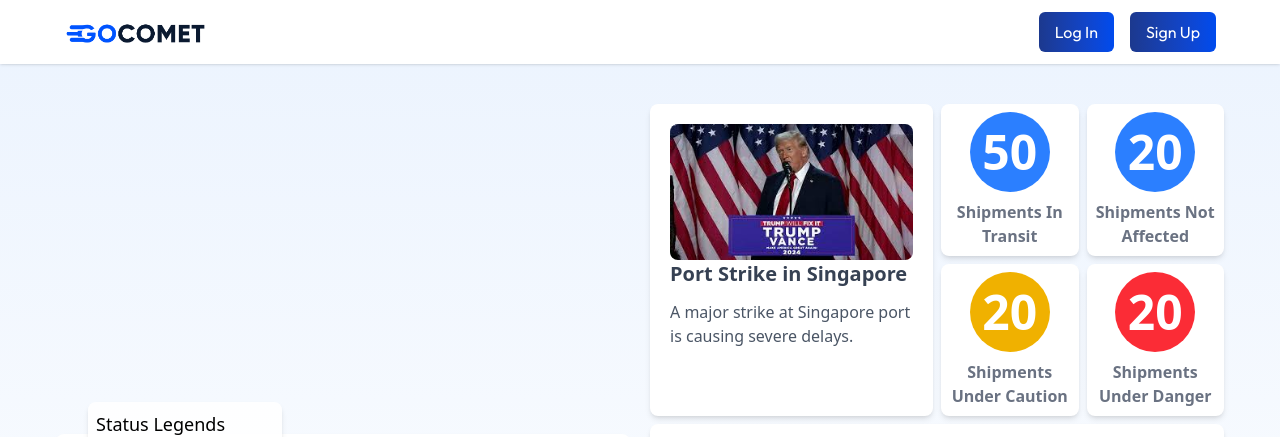
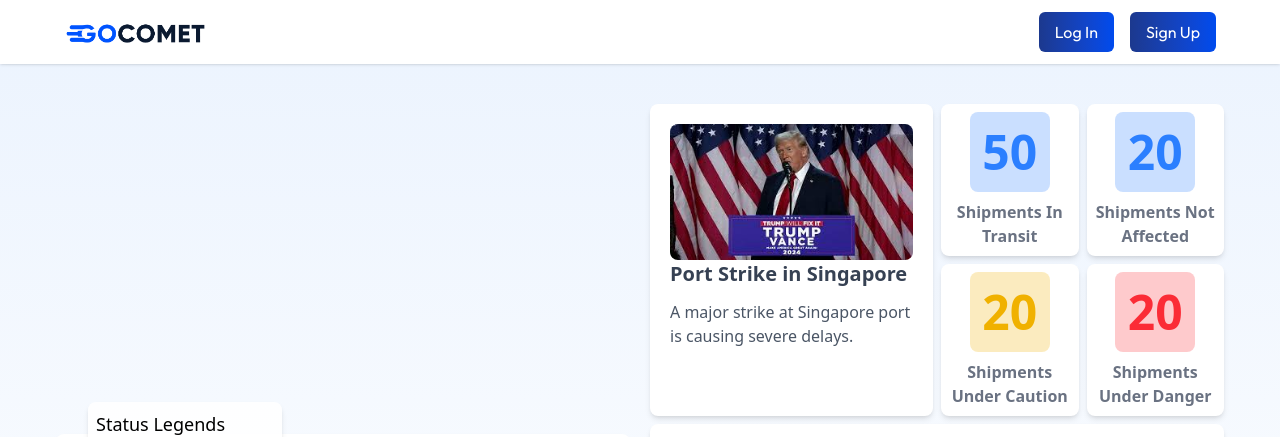
Before and after one commit to GRASiN-BooP/realTimeNewsShipmentAffectionSystemFrontend, a React (Vite) app: page /dashboard in a window 1280 px wide. Shown: the top 437 px of the page. Built offline with nearby package versions, Linux system fonts and the light colour scheme.

Commit message:
made some style changes

```diff
--- a/src/Components/Card/Card.jsx
+++ b/src/Components/Card/Card.jsx
@@ -2,12 +2,18 @@
 import { useSpring } from "motion/react";
 
 export default function Card(props) {
+  const bgcolor =
+    props.state === "danger"
+      ? "bg-red-500/25"
+      : props.state === "caution"
+      ? "bg-yellow-500/25"
+      : "bg-blue-500/25";
   const color =
     props.state === "danger"
-      ? "bg-red-500"
+      ? "text-red-500"
       : props.state === "caution"
-      ? "bg-yellow-500"
-      : "bg-blue-500";
+      ? "text-yellow-500"
+      : "text-blue-500";
   const [displayCount, setDisplayCount] = useState(0);
   const springCount = useSpring(0, {
     bounce: 0,
@@ -22,7 +28,7 @@
   return (
     <div className="bg-white min-h-16 h-full rounded-lg p-2 flex flex-col items-center justify-center text-center gap-2 shadow-md">
       <div
-        className={`${color} w-20 h-20 p-2 flex items-center justify-center rounded-full  text-white text-5xl font-bold`}
+        className={`${bgcolor} w-20 h-20 p-2 flex items-center justify-center rounded-lg  ${color} text-5xl font-bold`}
       >
         {displayCount}
       </div>
```
